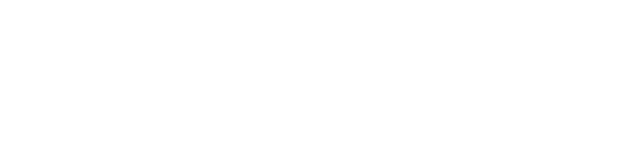
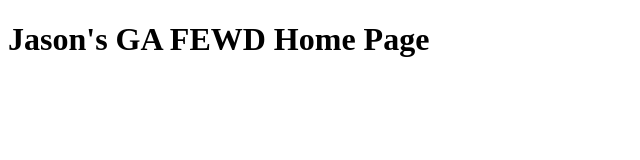
Before and after one commit to jasonpaulso/fewd, a plain HTML site: page index.html in a window 1280 px wide. Shown: the whole page, without its empty margins (0-640 px from the left). Drawn offline with Linux system fonts and the light colour scheme.

Commit message:
Added a header.

```diff
--- a/index.html
+++ b/index.html
@@ -4,6 +4,9 @@
 	<title>Hello World!</title>
 </head>
 <body>
+<header>
+	<h1>Jason's GA FEWD Home Page<h1>
+</header>
 
 </body>
 </html>
```
